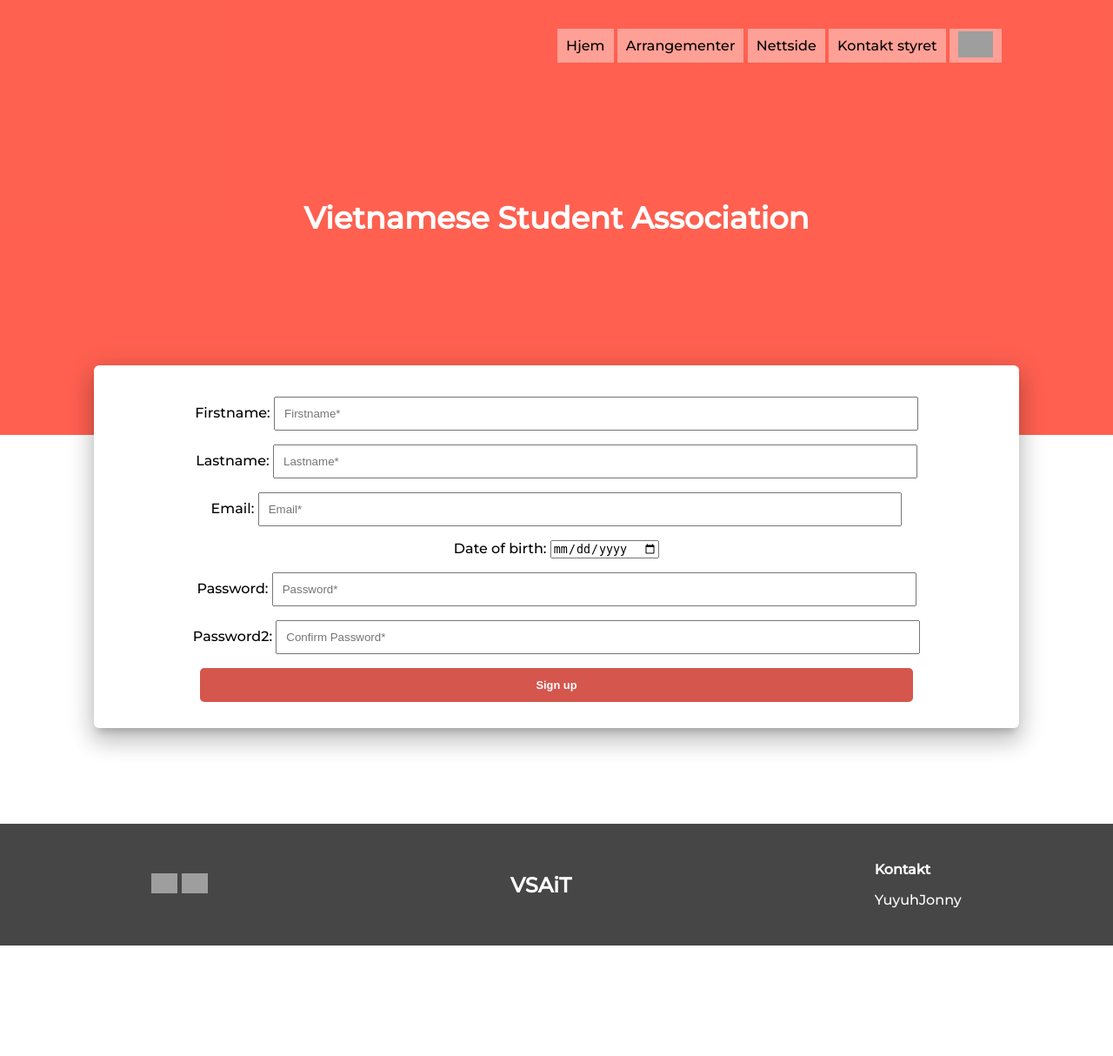
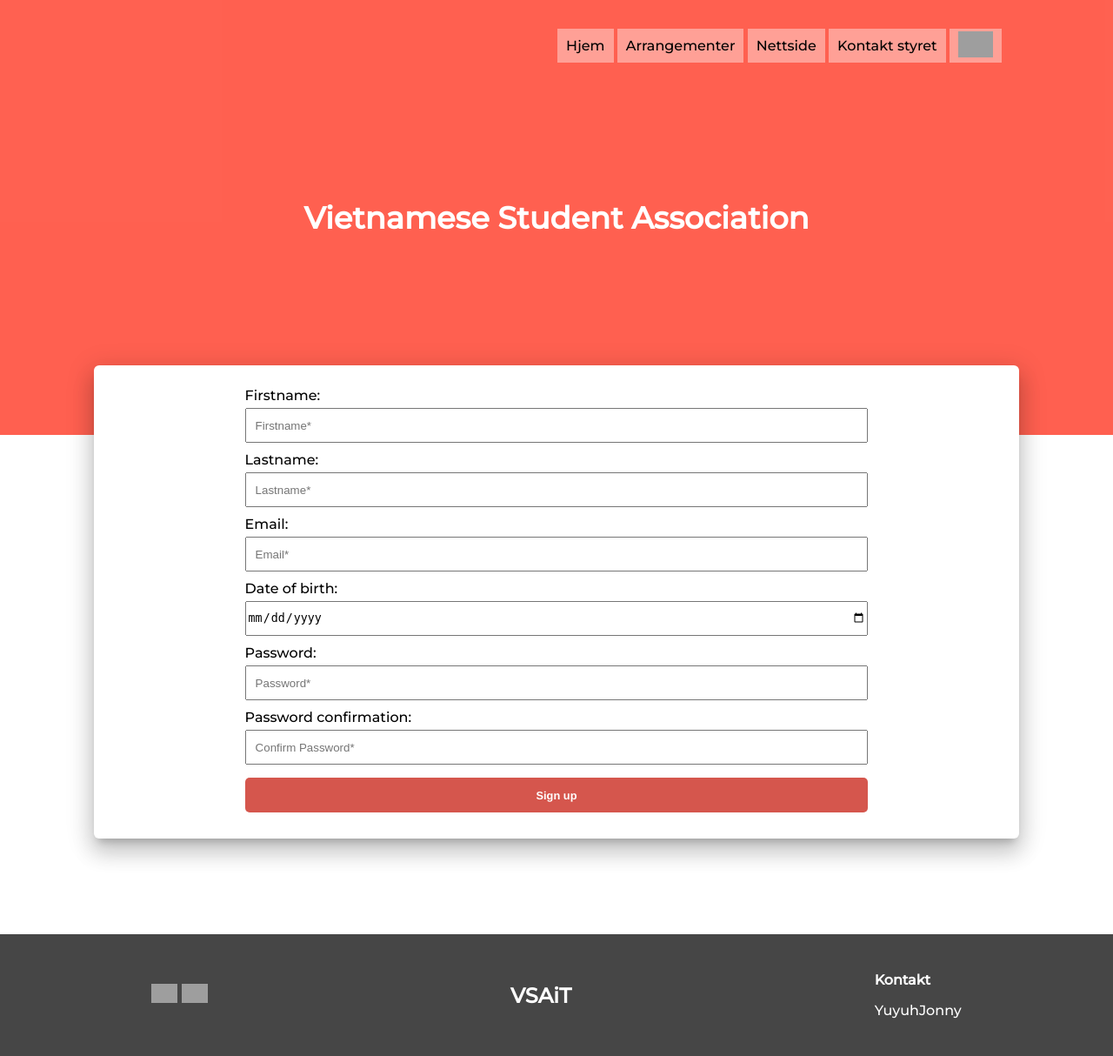
Before and after one commit to uyth/vsait-medlemsside, a Django app: page /signup/ in a window 1280 px wide. Shown: the whole page at 87% size. Before the commit the page ends 1087 px from the top, so only its background shows below. Run offline with Django 3.2, Linux system fonts and the light colour scheme; grey boxes are pictures that could not be loaded.

Commit message:
#25 Styled registration/signup page

```diff
--- a/home/forms.py
+++ b/home/forms.py
@@ -13,7 +13,7 @@ class VsaitUserRegistrationForm(forms.ModelForm):
     email = forms.EmailField(max_length=20, widget=forms.widgets.EmailInput(attrs={'class': 'inp','placeholder':'Email*'}))
     date_of_birth = forms.DateField(input_formats=['%Y-%m-%d','%d/%m/%Y','%m/%d/%Y'],widget=forms.widgets.DateInput(format=('%d/%m/%Y'), attrs={'placeholder':'Date of birth*','type':'date'}))
     password = forms.CharField(min_length = 8, max_length=50, widget=forms.widgets.PasswordInput(attrs={'class': 'inp','placeholder':'Password*'}))
-    password2 = forms.CharField(min_length = 8, max_length=50, widget=forms.widgets.PasswordInput(attrs={'class': 'inp','placeholder':'Confirm Password*'}))
+    password_confirmation = forms.CharField(min_length = 8, max_length=50, widget=forms.widgets.PasswordInput(attrs={'class': 'inp','placeholder':'Confirm Password*'}))
 
     class Meta:
         model = VsaitUser
@@ -26,9 +26,9 @@ class VsaitUserRegistrationForm(forms.ModelForm):
             raise ValidationError('There is already an account associated with that email.')
         return email
 
-    def clean_password2(self):
+    def clean_password_confirmation(self):
         password1 = self.cleaned_data['password']
-        password2 = self.cleaned_data['password2']
+        password2 = self.cleaned_data['password_confirmation']
 
         if (password1 and password2) and (password1 != password2):
             raise ValidationError('Passwords do not match.')
--- /dev/null
+++ b/home/static/home/signup.css
@@ -0,0 +1,22 @@
+div.signup_div form {
+	display: flex;
+	flex-direction: column;
+	width: 70%;
+	margin: 0 auto;
+}
+div.signup_div form > p{
+	width: 100%;
+	display: flex;
+	flex-direction: column;
+	text-align: left;
+	margin: 5px 0;
+}
+div.signup_div form > p label {
+	margin-bottom: 5px;
+}
+div.signup_div form > p input,
+div.signup_div form > input {
+	box-sizing: border-box;
+	width: 100%;
+	height: 40px !important;
+}
--- a/home/templates/home/signup.html
+++ b/home/templates/home/signup.html
@@ -6,6 +6,7 @@
 		<title>VSAIT - registration</title>
 		{% load static %}
 		<link rel="stylesheet" type="text/css" href="{% static 'home/style.css' %}">
+		<link rel="stylesheet" type="text/css" href="{% static 'home/signup.css' %}">
 		<link href="https://fonts.googleapis.com/css2?family=Montserrat:wght@500&display=swap" rel="stylesheet">
 	</head>
 	<body>
@@ -19,10 +20,10 @@
 						<h1>Vietnamese Student Association</h1>
 					</div>
 				</div>
-				<div class="innhold">
+				<div class="innhold signup_div">
 					<form method="POST">
 						{% csrf_token %}
-						{{form.as_p}}
+						{{ form.as_p }}
 						<input type="submit" value="Sign up"/>
 					</form>
 				</div>
```
